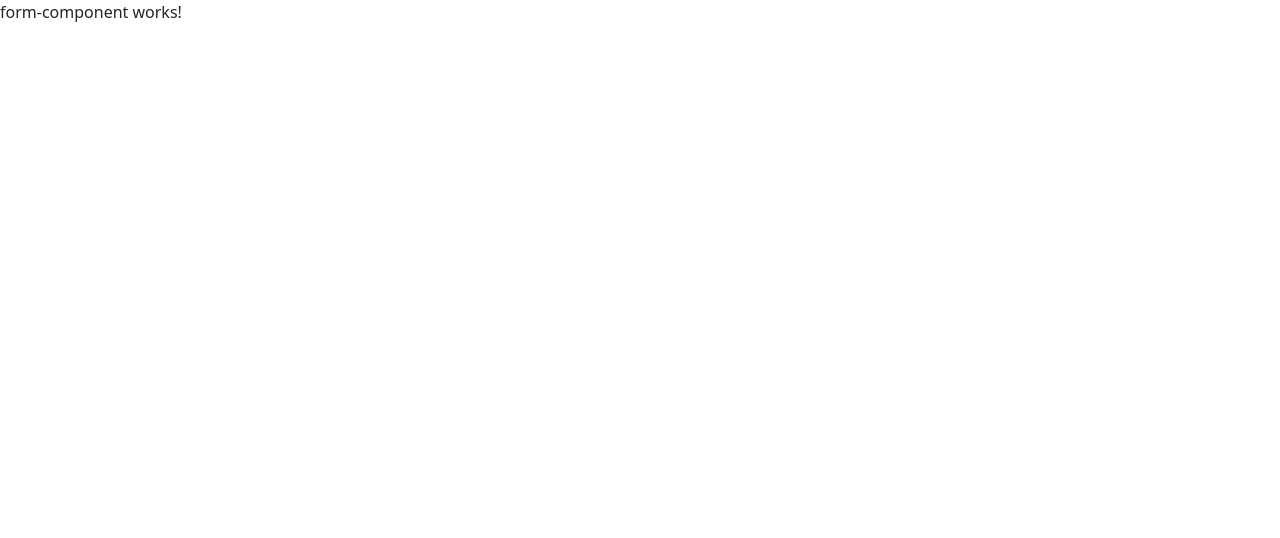
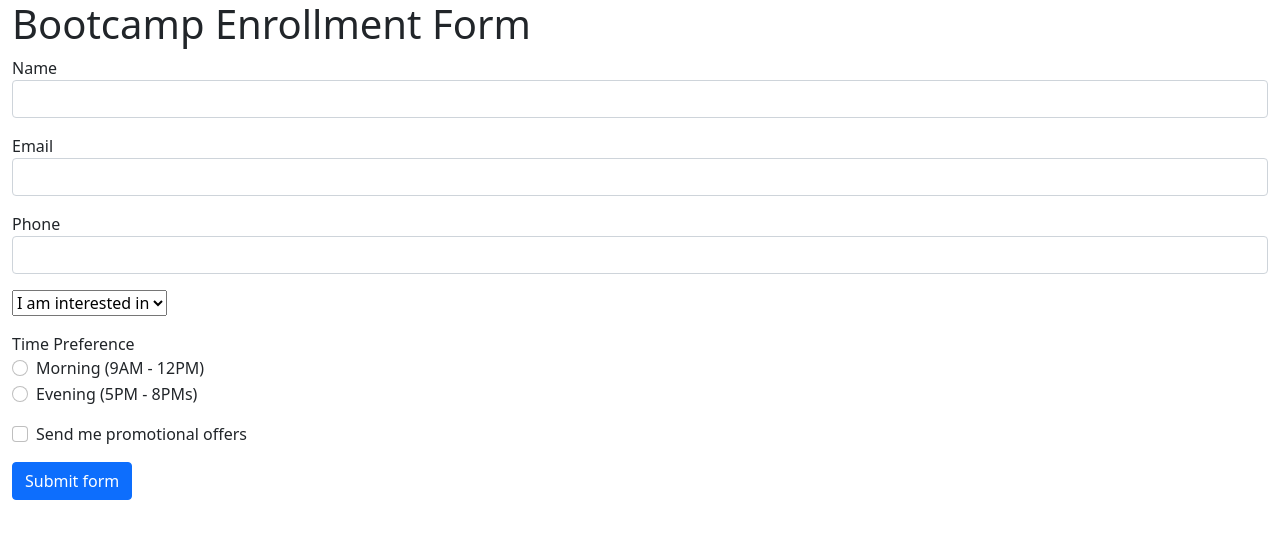
Before and after one commit to hassanfigui1/angular_forms, an Angular app in the folder angular_forms/: page / in a window 1280 px wide. Shown: the top 538 px of the page. Built offline with nearby package versions, Linux system fonts and the light colour scheme.

Commit message:
adding form

```diff
--- a/angular_forms/src/app/form-component/form-component.component.html
+++ b/angular_forms/src/app/form-component/form-component.component.html
@@ -1 +1,39 @@
-<p>form-component works!</p>
+<div class="container-fluid">
+    <h1>Bootcamp Enrollment Form</h1>
+    <form>
+        <div class="form-group mb-3">
+            <label>Name</label>
+            <input type="text" class="form-control">
+        </div>
+        <div class="form-group mb-3">
+            <label>Email</label>
+            <input type="email" class="form-control">
+        </div>
+        <div class="form-group mb-3">
+            <label>Phone</label>
+            <input type="tel" class="form-control">
+        </div>
+        <div class="form-group mb-3">
+            <select class="custom-select">
+                <option selected>I am interested in</option>
+                <option *ngFor="let topic of topics">{{topic}}</option>
+            </select>
+        </div>
+        <div class="mb-3">
+            <label>Time Preference</label>
+            <div class="form-check">
+                <input type="radio" class="form-check-input" name="timePreference" value="morning" >
+                <label class="form-check-label">Morning (9AM - 12PM)</label>
+            </div>
+            <div class="form-check">
+                <input type="radio" class="form-check-input" name="timePreference" value="evening" >
+                <label class="form-check-label">Evening (5PM - 8PMs)</label>
+            </div>
+        </div>
+        <div class="form-check mb-3">
+            <input type="checkbox" class="form-check-input">
+            <label class="form-check-label">Send me promotional offers</label>
+        </div>
+        <button class="btn btn-primary">Submit form</button>
+    </form>
+</div>
--- a/angular_forms/src/app/form-component/form-component.component.ts
+++ b/angular_forms/src/app/form-component/form-component.component.ts
@@ -7,4 +7,5 @@ import { Component } from '@angular/core';
 })
 export class FormComponentComponent {
 
+  topics = ['Angular','React','Vue js'];
 }
```
